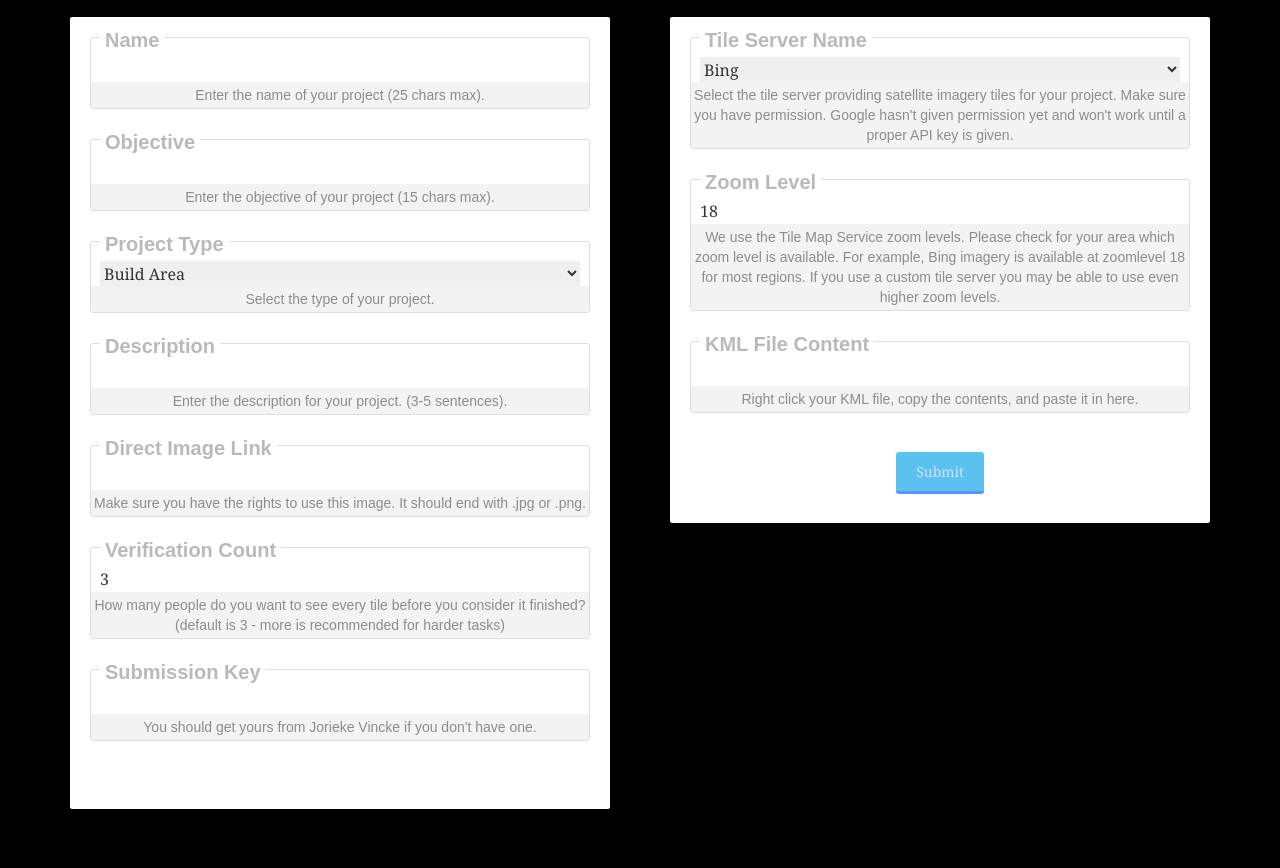
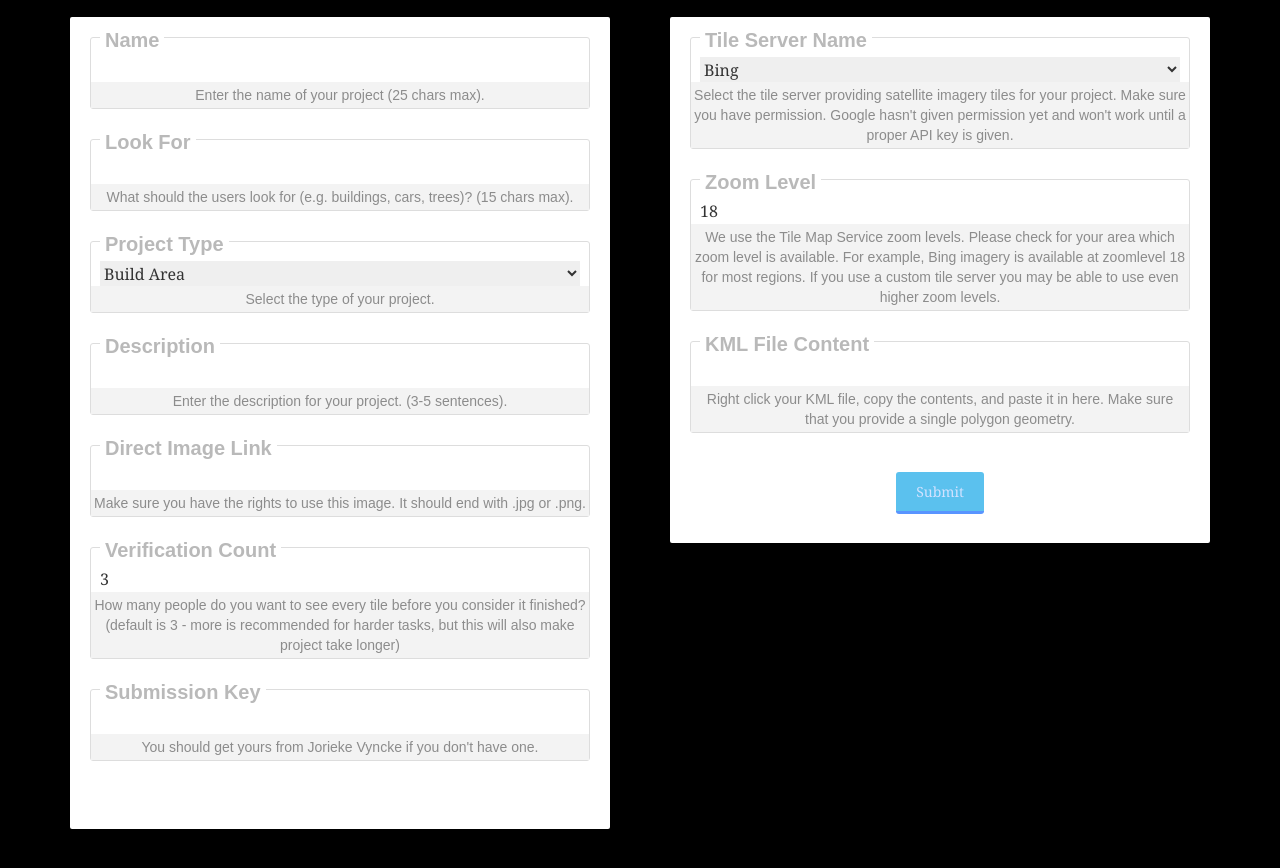
Before and after one commit to mapswipe/mapswipe.github.io, a plain HTML site: page dev-import.html in a window 1280 px wide. Shown: the part 500-1368 px from the top of the page. Drawn offline with nearby package versions, Linux system fonts and the light colour scheme; no server answers; a script that the page names is missing.

Commit message:
small fixes in dev-import

```diff
--- a/dev-import.html
+++ b/dev-import.html
@@ -222,9 +222,9 @@
                             <span>Enter the name of your project (25 chars max).</span>
                         </li>
                         <li>
-                            <label for="objective">Objective</label>
+                            <label for="objective">Look For</label>
                             <input type="text" name="objective" id="objective" maxlength="15" required>
-                            <span>Enter the objective of your project (15 chars max).</span>
+                            <span>What should the users look for (e.g. buildings, cars, trees)? (15 chars max).</span>
                         </li>
                         <li>
                             <label for="projectType">Project Type</label>
@@ -248,12 +248,12 @@
                             <label for="verificationCount">Verification Count</label>
                             <input type="number" name="verificationCount" id="verificationCount" value="3" min="3" max="10">
                             <span>How many people do you want to see every tile before you consider it finished?
-                        (default is 3 - more is recommended for harder tasks)</span>
+                        (default is 3 - more is recommended for harder tasks, but this will also make project take longer)</span>
                         </li>
                         <li>
                             <label for="submissionKey">Submission Key</label>
                             <input type="text" name="submissionKey" id="submissionKey" required>
-                            <span>You should get yours from Jorieke Vincke if you don't have one.</span>
+                            <span>You should get yours from Jorieke Vyncke if you don't have one.</span>
                         </li>
                         <li></li>
                         </ul>
@@ -294,7 +294,7 @@
                         <li>
                             <label for="kml">KML File Content</label>
                             <textarea name="kml" id="kml" onkeyup="adjust_textarea(this)"></textarea>
-                            <span>Right click your KML file, copy the contents, and paste it in here.</span>
+                            <span>Right click your KML file, copy the contents, and paste it in here. Make sure that you provide a single polygon geometry.</span>
                         </li>
                         <li>
                             <input type="button" style="" id="submit" value="Submit" onClick="submitInfo()">
```
